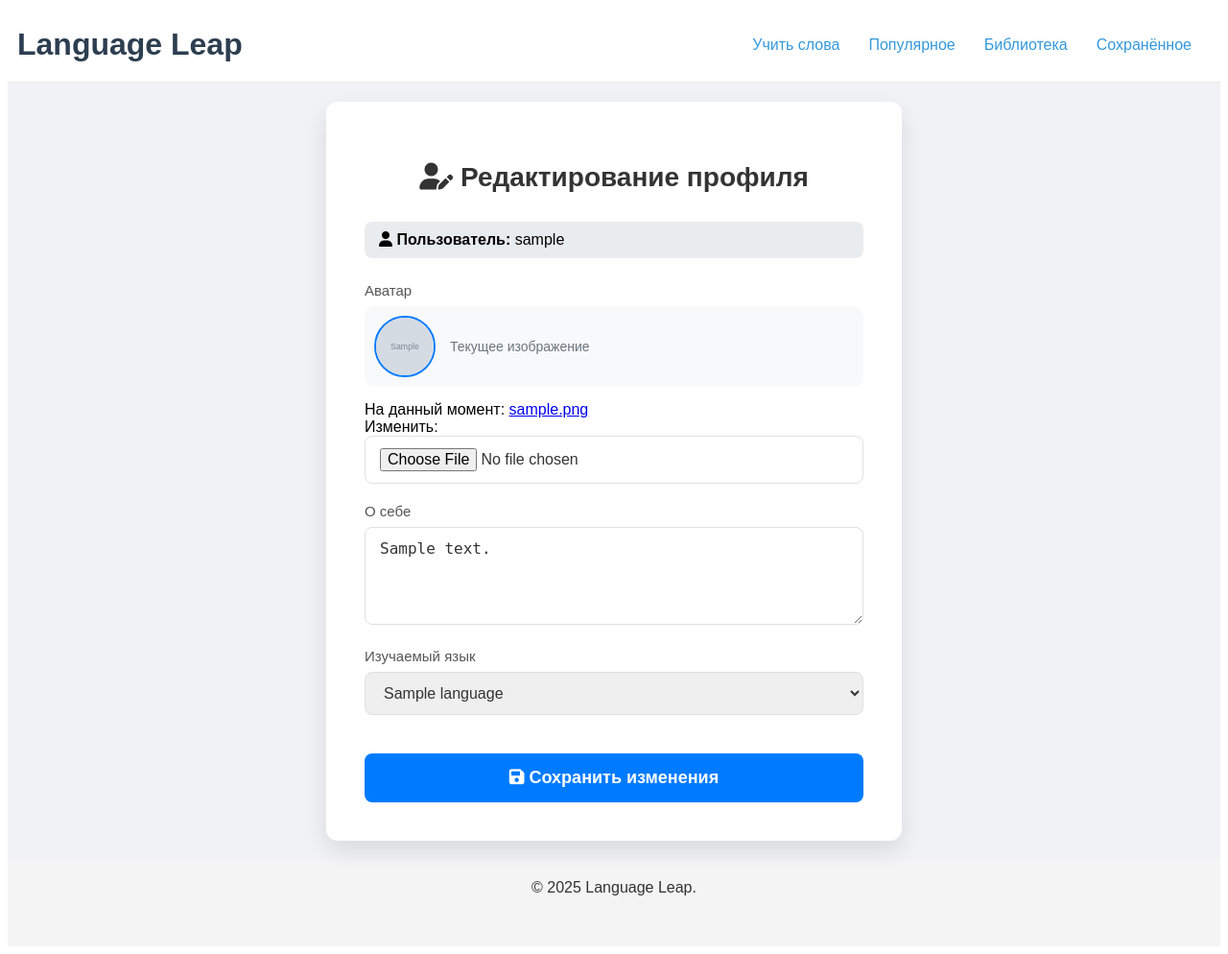
After one commit to dariasaligina/LanguageLeap, a Django app: page /edit_user_page in a window 1280 px wide. The commit adds this page. Shown: the whole page at 96% size. Run offline with Django 5.2, Linux system fonts and the light colour scheme; a user stored in the database is signed in; tables that the repository leaves empty hold one stand-in row (values such as "Sample post"); grey boxes marked "Sample" are stand-in pictures.

Commit message:
добавлена форма редактирования профиля

```diff
--- a/LanguageLeap/forms.py
+++ b/LanguageLeap/forms.py
@@ -213,9 +213,9 @@ class ExportForm(forms.Form):
         words = SavedWord.get_ordered_words_for_user(user.id)
         rows_type = self.cleaned_data['rows']
         last_export, created = LastExport.objects.get_or_create(user=user)
+        new_export_size = words.count()
         if rows_type == 'new':
             words = words[last_export.last_export_size:]
-        new_export_size = words.count()
         last_export.last_export_size = new_export_size
         last_export.save()
         response = HttpResponse(
@@ -227,3 +227,27 @@ class ExportForm(forms.Form):
         for word in words:
             writer.writerow(self.get_row_data(word))
         return response
+
+
+class ProfileForm(forms.ModelForm):
+    class Meta:
+        model = Profile
+        # Поля, доступные для редактирования пользователем
+        fields = ['bio', 'avatar', 'language']
+        # Опционально: настройка виджетов и подписей
+        widgets = {
+            'bio': forms.Textarea(attrs={'rows': 4, 'placeholder': 'Расскажите о себе...'}),
+            'language': forms.Select(attrs={'class': 'form-control'}),
+        }
+        labels = {
+            'bio': 'О себе',
+            'avatar': 'Аватар',
+            'language': 'Язык',
+        }
+
+    def __init__(self, *args, **kwargs):
+        super().__init__(*args, **kwargs)
+        # Делаем поле avatar необязательным, чтобы пользователь мог не менять аватар
+        self.fields['avatar'].required = False
+        # При необходимости добавить дополнительные атрибуты CSS
+        self.fields['bio'].widget.attrs.update({'class': 'form-control'})
--- a/LanguageLeap/models.py
+++ b/LanguageLeap/models.py
@@ -1,5 +1,5 @@
+import os
 from datetime import datetime
-import os
 from datetime import timedelta
 from typing import List, Optional
 
@@ -212,7 +212,7 @@ class Word(models.Model):
         os.makedirs(audio_dir, exist_ok=True)
         audio_filename = f"{self.text.id}-{self.paragraph}-{self.word_in_paragraph}.mp3"
         audio_path = os.path.join(audio_dir, audio_filename)
-        audio = gTTS(text=self.word, lang=self.language.code)
+        audio = gTTS(text=self.word, lang=self.text.language.code)
         audio.save(audio_path)
         self.audio.name = os.path.join('wordAudio', audio_filename)
 
--- /dev/null
+++ b/LanguageLeap/templates/LanguageLeap/edit_profile.html
@@ -0,0 +1,206 @@
+<!DOCTYPE html>
+<html lang="ru">
+<head>
+    <meta charset="UTF-8">
+    <meta content="width=device-width, initial-scale=1.0" name="viewport">
+    <title>Редактирование профиля</title>
+    <link href="https://cdnjs.cloudflare.com/ajax/libs/font-awesome/6.0.0-beta3/css/all.min.css" rel="stylesheet">
+    <style>
+        /* Полностью повторяем стили из исходной формы */
+        .main-content {
+            font-family: 'Arial', sans-serif;
+            display: flex;
+            justify-content: center;
+            align-items: center;
+            min-height: 100vh;
+            background-color: #f0f2f5;
+            margin: 0;
+            padding: 20px;
+            box-sizing: border-box;
+        }
+
+        .form-container {
+            background-color: #ffffff;
+            padding: 40px;
+            border-radius: 12px;
+            box-shadow: 0 10px 25px rgba(0, 0, 0, 0.1);
+            width: 100%;
+            max-width: 600px;
+            box-sizing: border-box;
+        }
+
+        h2 {
+            text-align: center;
+            color: #333333;
+            margin-bottom: 30px;
+            font-size: 28px;
+            font-weight: 600;
+        }
+
+        .form-group {
+            margin-bottom: 20px;
+        }
+
+        label {
+            display: block;
+            margin-bottom: 8px;
+            color: #555555;
+            font-weight: 500;
+            font-size: 15px;
+        }
+
+        /* Стили для текстовых полей, селектов, текстэрии и файлового инпута */
+        input[type="text"],
+        input[type="file"],
+        select,
+        textarea {
+            width: 100%;
+            padding: 12px 15px;
+            border: 1px solid #e0e0e0;
+            border-radius: 8px;
+            font-size: 16px;
+            color: #333333;
+            box-sizing: border-box;
+            transition: border-color 0.3s ease, box-shadow 0.3s ease;
+        }
+
+        input[type="text"]:focus,
+        input[type="file"]:focus,
+        select:focus,
+        textarea:focus {
+            border-color: #007bff;
+            box-shadow: 0 0 0 3px rgba(0, 123, 255, 0.25);
+            outline: none;
+        }
+
+        textarea {
+            resize: vertical;
+            min-height: 100px;
+        }
+
+        /* Для чекбокса (если понадобится – оставим для единообразия) */
+        input[type="checkbox"] {
+            margin-right: 10px;
+            transform: scale(1.1);
+        }
+
+        .checkbox-group {
+            display: flex;
+            align-items: center;
+            margin-top: 10px;
+        }
+
+        /* Кнопка сохранения */
+        button[type="submit"] {
+            width: 100%;
+            padding: 15px;
+            background-color: #007bff;
+            color: #ffffff;
+            border: none;
+            border-radius: 8px;
+            font-size: 18px;
+            font-weight: 600;
+            cursor: pointer;
+            transition: background-color 0.3s ease, box-shadow 0.3s ease;
+            margin-top: 20px;
+        }
+
+        button[type="submit"]:hover {
+            background-color: #0056b3;
+            box-shadow: 0 5px 15px rgba(0, 123, 255, 0.3);
+        }
+
+        button[type="submit"]:active {
+            background-color: #004085;
+            box-shadow: 0 2px 8px rgba(0, 123, 255, 0.4);
+            transform: translateY(1px);
+        }
+
+        /* Стили для отображения текущего аватара */
+        .current-avatar {
+            display: flex;
+            align-items: center;
+            gap: 15px;
+            margin-bottom: 15px;
+            padding: 10px;
+            background: #f8f9fa;
+            border-radius: 10px;
+        }
+        .current-avatar img {
+            width: 60px;
+            height: 60px;
+            object-fit: cover;
+            border-radius: 50%;
+            border: 2px solid #007bff;
+        }
+        .avatar-label {
+            font-size: 14px;
+            color: #6c757d;
+        }
+        .errorlist {
+            color: #dc3545;
+            font-size: 13px;
+            list-style: none;
+            padding: 0;
+            margin: 5px 0 0 0;
+        }
+        .help-text {
+            font-size: 12px;
+            color: #6c757d;
+            margin-top: 5px;
+        }
+
+    </style>
+</head>
+<body>
+{% include 'LanguageLeap/header.html' %}
+
+<div class="main-content">
+    <div class="form-container">
+        <h2><i class="fas fa-user-edit"></i> Редактирование профиля</h2>
+
+        <!-- Показываем имя пользователя (нередактируемое, только для информации) -->
+        <div style="background: #e9ecef; border-radius: 8px; padding: 10px 15px; margin-bottom: 25px;">
+            <i class="fas fa-user"></i> <strong>Пользователь:</strong> {{ user.username }}
+        </div>
+
+        <form enctype="multipart/form-data" method="post">
+            {% csrf_token %}
+            {{ form.non_field_errors }}
+
+            <!-- Поле: Аватар (с отображением текущего) -->
+            <div class="form-group">
+                <label for="{{ form.avatar.id_for_label }}">Аватар</label>
+                {% if form.instance.avatar %}
+                <div class="current-avatar">
+                    <img alt="Текущий аватар" src="{{ form.instance.avatar.url }}">
+                    <span class="avatar-label">Текущее изображение</span>
+                </div>
+                {% endif %}
+                {{ form.avatar.errors }}
+                {{ form.avatar }}
+
+            </div>
+
+            <!-- Поле: О себе (bio) -->
+            <div class="form-group">
+                <label for="{{ form.bio.id_for_label }}">О себе</label>
+                {{ form.bio.errors }}
+                {{ form.bio }}
+            </div>
+
+            <!-- Поле: Язык (language) -->
+            <div class="form-group">
+                <label for="{{ form.language.id_for_label }}">Изучаемый язык</label>
+                {{ form.language.errors }}
+                {{ form.language }}
+            </div>
+
+            <button type="submit"><i class="fas fa-save"></i> Сохранить изменения</button>
+        </form>
+    </div>
+</div>
+
+{% include 'LanguageLeap/footer.html' %}
+</body>
+</html>
--- a/LanguageLeap/urls.py
+++ b/LanguageLeap/urls.py
@@ -13,7 +13,7 @@ urlpatterns = [
     path("translate_word/<int:text_id>/<int:paragraph>/<int:word_number>", views.TranslateWord.as_view(),
          name="translate_word"),
     path("learn/", views.learn_page, name='learn'),
-    path("saved_word_update/<int:id>/<int:is_correct>", views.saved_word_update, name="saved_word_update"),
+    path("saved_word_update/<int:saved_word_id>/<int:is_correct>", views.saved_word_update, name="saved_word_update"),
     path("saves", views.my_profile, name="my_profile"),
     path("delete_text/<int:text_id>/", views.delete_text, name="delete_text"),
     path("update_text_status/<int:text_id>/<slug:button_name>", views.update_text_status, name="update_text_status"),
@@ -24,4 +24,5 @@ urlpatterns = [
     path("popular/", views.popular, name='popular'),
     path("export/", views.export, name="export"),
     path("", views.index, name='index'),
+    path("edit_user_page", views.edit_profile, name="edit_user_page"),
 ]
--- a/LanguageLeap/views.py
+++ b/LanguageLeap/views.py
@@ -14,13 +14,13 @@ from django.views.decorators.csrf import csrf_protect
 from rest_framework.permissions import IsAuthenticated
 from rest_framework.views import APIView
 
-from .forms import RegistrationForm, TextForm, CatalogFilterForm, ExportForm
+from .forms import RegistrationForm, TextForm, CatalogFilterForm, ExportForm, ProfileForm
 from .models import Text, LanguageLevel, Language, Word, SavedWord, SavedText, ActivityTracker, \
     Friends
 
 
 def index(request):
-    if (request.user.is_authenticated):
+    if request.user.is_authenticated:
         return redirect("leap:my_profile")
     return redirect("leap:login")
 
@@ -109,7 +109,8 @@ class TranslateWord(APIView):
             word_object = Word.objects.get(text_id=text_id, paragraph=paragraph, word_in_paragraph=word_number)
         except Word.DoesNotExist:
             try:
-                word_object = Word().init_by_api(text_id, paragraph, word_number)
+                word_object = Word()
+                word_object.init_by_api(text_id, paragraph, word_number)
             except (IndexError, Text.DoesNotExist):
                 raise Http404()
             word_object.save()
@@ -134,7 +135,7 @@ def learn_page(request):
 
 
 def saved_word_update(request, saved_word_id, is_correct):
-    saved_word = get_object_or_404(SavedWord, id=saved_word_id)
+    saved_word = get_object_or_404(SavedWord, pk=saved_word_id)
     if saved_word.user != request.user:
         raise PermissionDenied
     if is_correct:
@@ -296,3 +297,16 @@ def export(request):
             return form.export_to_csv(request.user)
         return render(request, "LanguageLeap/export.html", {'form': form})
     return render(request, "LanguageLeap/export.html", {'form': ExportForm()})
+
+
+@login_required
+def edit_profile(request):
+    profile = request.user.profile
+    if request.method == 'POST':
+        form = ProfileForm(request.POST, request.FILES, instance=profile)
+        if form.is_valid():
+            form.save()
+            return redirect("leap:user_page", request.user.id)
+    else:
+        form = ProfileForm(instance=profile)
+    return render(request, 'LanguageLeap/edit_profile.html', {'form': form})
```
Also changed, not shown: LanguageLeap/templates/LanguageLeap/user_page.html (+12 -0 lines).
